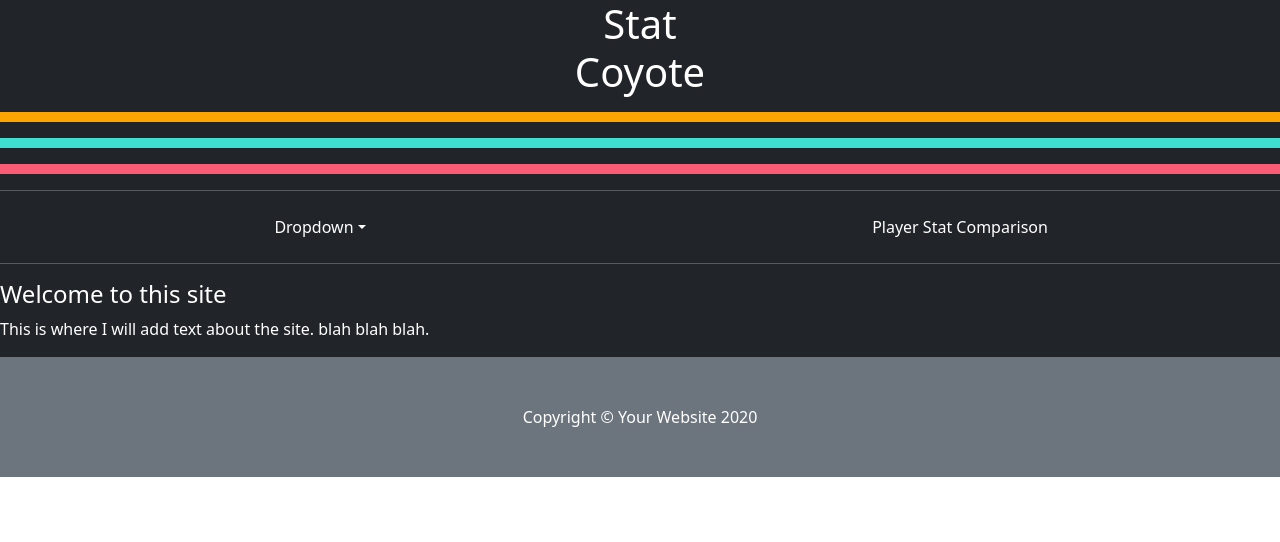
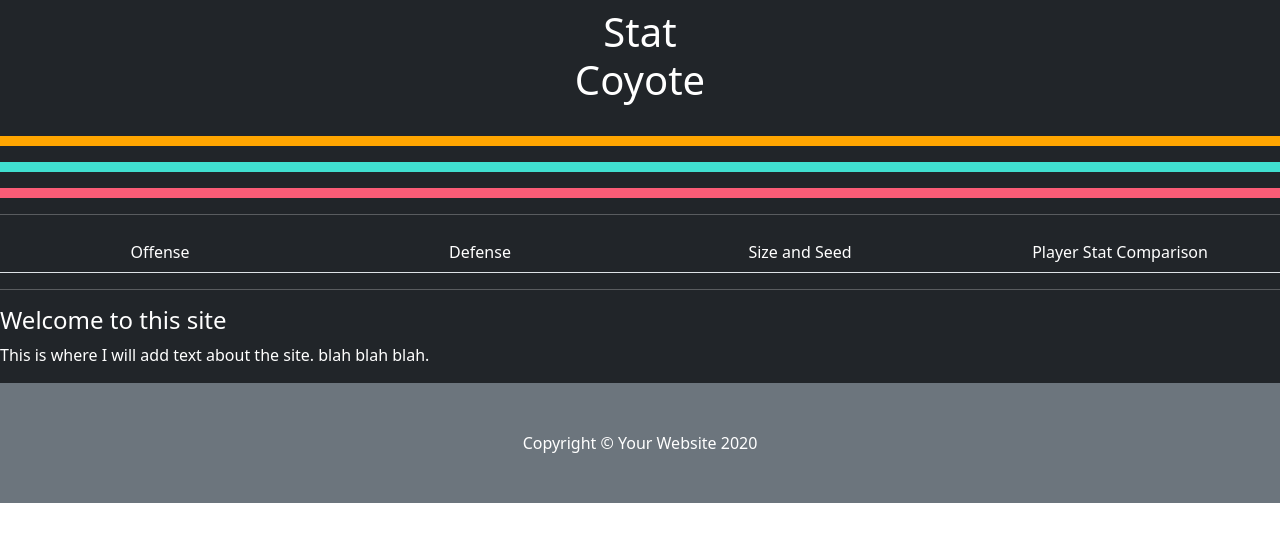
Before and after one commit to jekijo/NBAsite, a React (Create React App) app: page / in a window 1280 px wide. Shown: the top 542 px of the page. Built offline with nearby package versions, Linux system fonts and the light colour scheme.

Commit message:
added a back to home link to website title

```diff
--- a/src/App.js
+++ b/src/App.js
@@ -31,15 +31,16 @@ export default function App() {
 
 function Tabs () {
   return (
-    <div class='dropdown'>
-        <ul class="nav nav-pills nav-justified">
-          <li class="nav-item dropdown">
-            <a class="text-white nav-link dropdown-toggle" data-bs-toggle="dropdown" href="#" role="button" aria-expanded="false">Dropdown</a>
-            <ul class="dropdown-menu">
-              <li><a class="dropdown-item" href="#">Action</a></li>
-              <li><a class="dropdown-item" href="#">Another action</a></li>
-              <li><a class="dropdown-item" href="#">Something else here</a></li>
-            </ul>
+    <div>
+        <ul class="nav nav-tabs nav-justified">
+        <li class="nav-item">
+            <Link class="nav-link text-white" to="/">Offense</Link>
+          </li>
+          <li class="nav-item">
+            <Link class="nav-link text-white" to="/">Defense</Link>
+          </li>
+          <li class="nav-item">
+            <Link class="nav-link text-white" to="/">Size and Seed</Link>
           </li>
           <li class="nav-item">
             <Link class="nav-link text-white" to="/statcomp">Player Stat Comparison</Link>
@@ -68,7 +69,11 @@ function Footer() {
 function Header() {
   return (
     <div class='bg-dark'>
-      <h1 class="text-white text-center">Stat<br/>Coyote</h1>
+      <ul class='nav nav-pill nav-justified'>
+        <li class='nav-item'>
+          <Link class="text-white text-center nav-link" to='/'><h1>Stat<br/>Coyote</h1></Link>
+        </li>
+      </ul>
         <hr className='color3'/><hr className='color1'/><hr className='color2'/>
         <hr class='bg-white'/>
         <Tabs />
```
